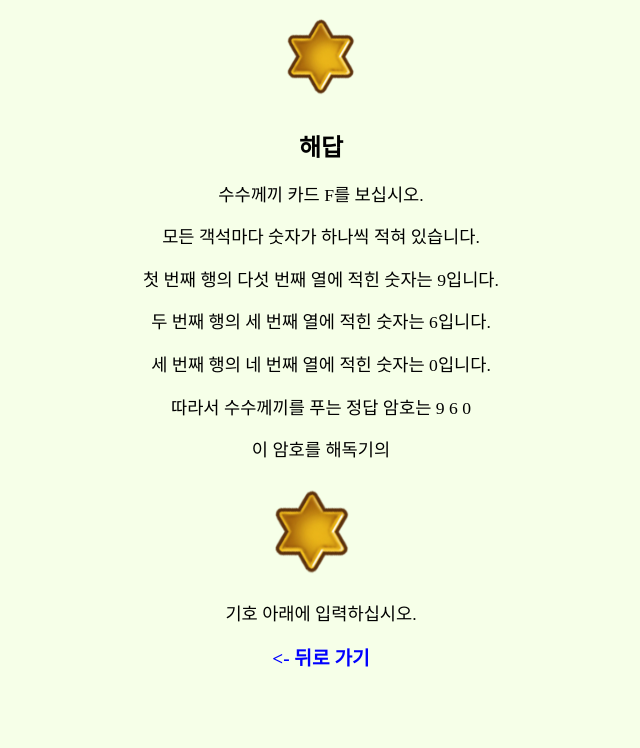
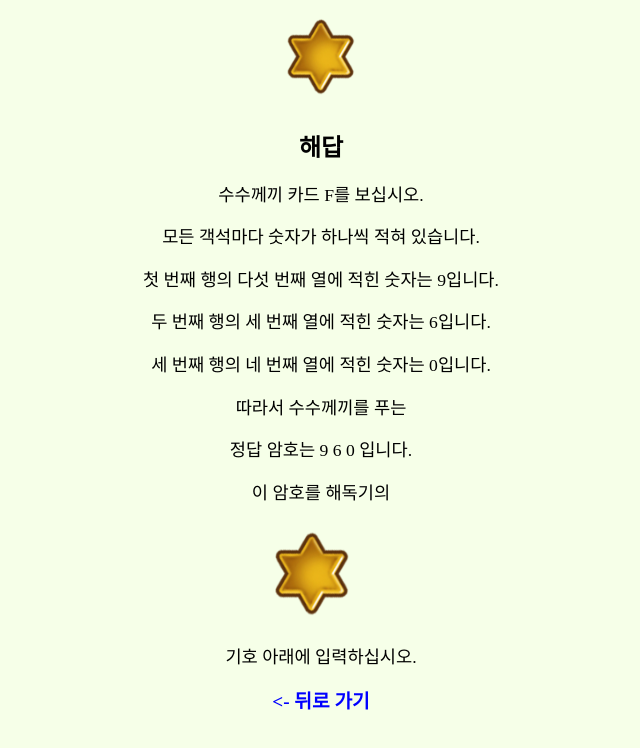
Before and after one commit to koreaboardgames-teaser/EXIT, a plain HTML site: page page9.html in a window 1280 px wide. Shown: the whole page, without its empty margins (319-959 px from the left). Drawn offline with Linux system fonts and the light colour scheme.

Commit message:
Update page9.html

```diff
--- a/page9.html
+++ b/page9.html
@@ -75,7 +75,8 @@
         <p>첫 번째 행의 다섯 번째 열에 적힌 숫자는 9입니다.</p>
         <p>두 번째 행의 세 번째 열에 적힌 숫자는 6입니다.</p>
         <p>세 번째 행의 네 번째 열에 적힌 숫자는 0입니다.</p>
-        <p>따라서 수수께끼를 푸는 정답 암호는 9 6 0</p>
+        <p>따라서 수수께끼를 푸는</p>
+        <p>정답 암호는 9 6 0 입니다.</p>
         <p>이 암호를 해독기의</p>
 
         <!-- 해독기와 기호 사이에 symbol7.png 이미지 추가 -->
```
